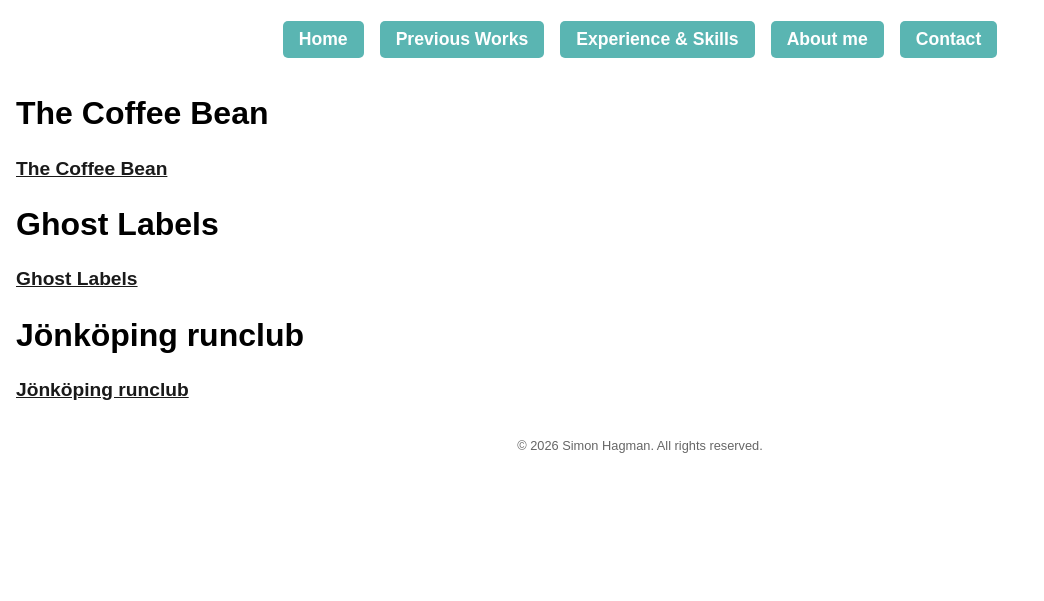
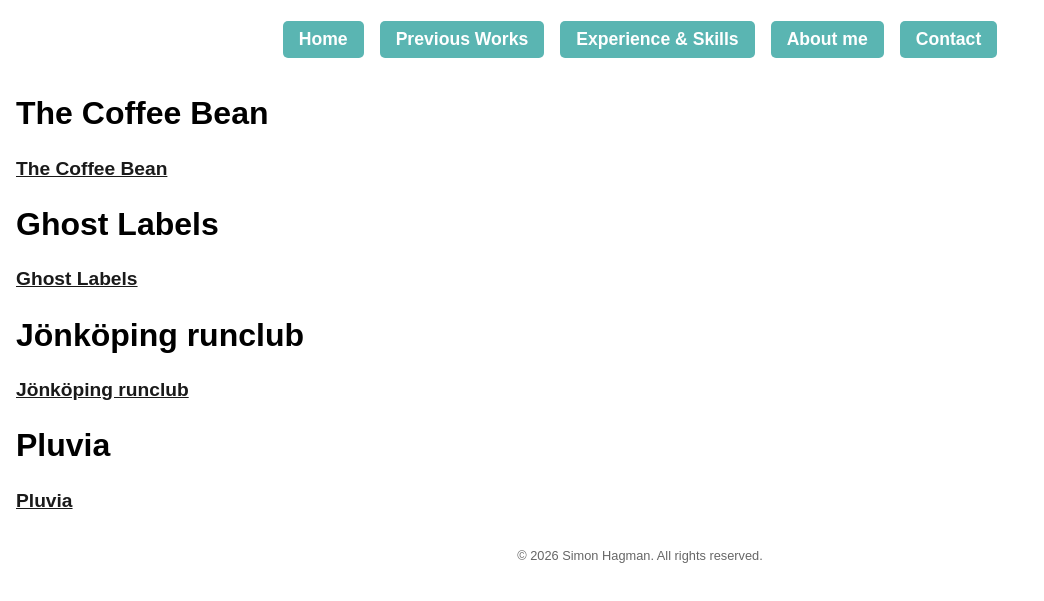
Before and after one commit to Simonchichi/CV-Website, a plain HTML site: page previous-works.html in a window 1280 px wide. Shown: the part 165-766 px from the top of the page, without its empty margins (0-1044 px from the left). Drawn offline with Linux system fonts and the light colour scheme.

Commit message:
Added more to previous works

```diff
--- a/previous-works.html
+++ b/previous-works.html
@@ -50,6 +50,12 @@
         href="https://www.figma.com/deck/fBGTDW87xjq4K2HPEbvxnR/jkpgrunclub?node-id=1-42&t=0Mpbh3y5F1tojAjA-1"
         >Jönköping runclub</a
       >
+
+      <h1>Pluvia</h1>
+      <a
+        class="pluvia"
+        href="https://www.figma.com/deck/JD5xmcnqs5GHkBxJGiqDxp/Pluvia--solo-?node-id=1-37&t=ZaG5gKSokWRZFcCE-1"
+        >Pluvia</a
     </main>
     <footer class="Footer">
       <p>&copy; 2026 Simon Hagman. All rights reserved.</p>
--- a/web.css
+++ b/web.css
@@ -142,7 +142,8 @@ a.btn-primary:hover {
 .experience,
 .coffee,
 .ghost,
-.runclub {
+.runclub,
+.pluvia {
   font-size: 1.2rem;
   font-weight: bold;
   color: #1a1a1a;
```
